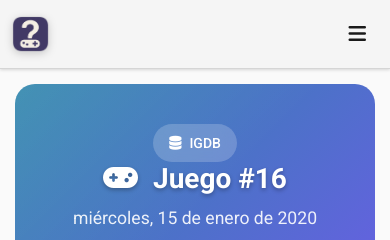
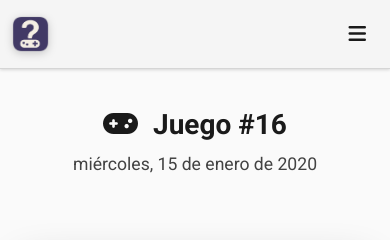
Before and after one commit to renatorrv-edu/guessityet, a Django app: template guessityet/templates/game/daily_game.html in a window 390 px wide. Shown: the top 240 px of the page. Run offline with Django 5.2, Linux system fonts and the light colour scheme; tables that the repository leaves empty hold one stand-in row (values such as "Sample post"); the template is opened without the code that fills it: values that come from a table or form of the project are taken from there, most other values are stand-ins (such as "Sample title", 1, 10 or a date in 2020); parts of the project's set-up code (start-up, migrations or seed data) failed here and were passed over; some libraries are stand-ins or nearby versions.

Commit message:
Cambiar header de daily_game.html

```diff
--- a/guessityet/static/css/daily_game.css
+++ b/guessityet/static/css/daily_game.css
@@ -6,66 +6,24 @@
     padding: 0 20px;
 }
 
-/* Header del juego */
+/* Header del juego simplificado */
 .game-header {
     text-align: center;
     margin-bottom: 2rem;
-    padding: 2rem;
-    background: var(--gradient-primary);
-    color: var(--text-on-primary);
-    border-radius: var(--radius-xl);
-    position: relative;
-    overflow: hidden;
-}
-
-.game-header::before {
-    content: '';
-    position: absolute;
-    top: 0;
-    left: 0;
-    right: 0;
-    bottom: 0;
-    background: linear-gradient(135deg, rgba(255,255,255,0.1) 0%, transparent 50%);
-    pointer-events: none;
+    color: var(--text-primary);
 }
 
 .game-header h1 {
-    color: var(--text-on-primary);
+    color: var(--text-primary);
     margin-bottom: 0.5rem;
     font-size: 2.5rem;
     font-weight: 700;
-    text-shadow: 0 2px 4px rgba(0,0,0,0.3);
 }
 
 .game-number {
     font-size: 1.1rem;
-    opacity: 0.9;
+    color: var(--text-secondary);
     margin-bottom: 1rem;
-}
-
-.igdb-badge {
-    position: absolute;
-    top: 1rem;
-    right: 1rem;
-    background: rgba(255,255,255,0.2);
-    backdrop-filter: blur(10px);
-    padding: 0.5rem 1rem;
-    border-radius: var(--radius-full);
-    font-size: 0.875rem;
-    font-weight: 500;
-    display: flex;
-    align-items: center;
-    gap: 0.5rem;
-}
-
-.franchise-info {
-    background: rgba(255,255,255,0.15);
-    backdrop-filter: blur(10px);
-    padding: 1rem 1.5rem;
-    border-radius: var(--radius-lg);
-    margin-top: 1rem;
-    display: inline-block;
-    font-weight: 500;
 }
 
 /* Contenedor de capturas */
@@ -452,15 +410,6 @@
     margin-top: 0.25rem;
 }
 
-.service-indicator {
-    margin-left: auto;
-    font-size: 0.75rem;
-    opacity: 0.7;
-    display: flex;
-    align-items: center;
-    gap: 0.25rem;
-}
-
 .loading-container {
     padding: 1.5rem;
     text-align: center;
@@ -648,18 +597,12 @@
     }
 
     .game-header {
-        padding: 1.5rem;
+        padding: 1.5rem 0;
         margin-bottom: 1.5rem;
     }
 
     .game-header h1 {
         font-size: 2rem;
-    }
-
-    .igdb-badge {
-        position: static;
-        margin-top: 1rem;
-        display: inline-flex;
     }
 
     .screenshot-main {
--- a/guessityet/static/js/daily_game.js
+++ b/guessityet/static/js/daily_game.js
@@ -166,9 +166,6 @@ class GuessItYetGame {
                 <div class="flex-grow-1">
                     <div class="fw-bold">${game.name}</div>
                     ${additionalInfoHtml}
-                </div>
-                <div class="service-indicator">
-                    <i class="fas fa-database text-success" title="IGDB"></i>
                 </div>
             `;
 
@@ -361,12 +358,12 @@ class GuessItYetGame {
                         circle.style.cursor = 'not-allowed';
                     }
 
-                    // Marcar el turno actual (azul) - solo si no está terminado el juego
+                    // Marcar el turno actual solo si no está terminado el juego
                     if (i === this.currentAttempt && !this.gameEnded) {
                         circle.classList.add('current');
                     }
 
-                    // Marcar la casilla seleccionada actualmente (hacia abajo) usando clase CSS
+                    // Marcar la casilla seleccionada actualmente
                     if (i === this.currentViewingAttempt) {
                         circle.classList.add('viewing');
                     }
@@ -543,7 +540,6 @@ class GuessItYetGame {
             <div class="result-icon">${icon}</div>
             <div class="flex-grow-1">
                 <strong>Intento ${attempt.attempt}:</strong> ${attempt.game_name}
-                <span class="badge bg-success ms-2" title="IGDB"><i class="fas fa-database"></i></span>
                 ${extraText}
             </div>
         `;
@@ -597,7 +593,6 @@ class GuessItYetGame {
                 <div class="result-icon">${icon}</div>
                 <div class="flex-grow-1">
                     <strong>Intento ${attempt.attempt}:</strong> ${attempt.game_name}
-                    <span class="badge bg-success ms-2" title="IGDB"><i class="fas fa-database"></i></span>
                     ${extraText}
                 </div>
             `;
--- a/guessityet/templates/game/daily_game.html
+++ b/guessityet/templates/game/daily_game.html
@@ -11,26 +11,13 @@
 
 {% block content %}
 <div class="game-container">
-    <!-- Header del juego -->
+    <!-- Header del juego simplificado -->
     <div class="game-header fade-in">
-        <div class="igdb-badge">
-            <i class="fas fa-database"></i>
-            <span>IGDB</span>
-        </div>
-
         <h1>
             <i class="fas fa-gamepad me-2"></i>
             Juego #{{ today|date:"z"|add:1 }}
         </h1>
         <div class="game-number">{{ today|date:"l, j \d\e F \d\e Y" }}</div>
-
-        <!-- Información de franquicia si está disponible -->
-        {% if game.franchise_name %}
-            <div class="franchise-info">
-                <i class="fas fa-crown me-2"></i>
-                <strong>Franquicia:</strong> {{ game.franchise_name }}
-            </div>
-        {% endif %}
 
         <!-- Botón de prueba (solo en desarrollo) -->
         {% if debug %}
```
